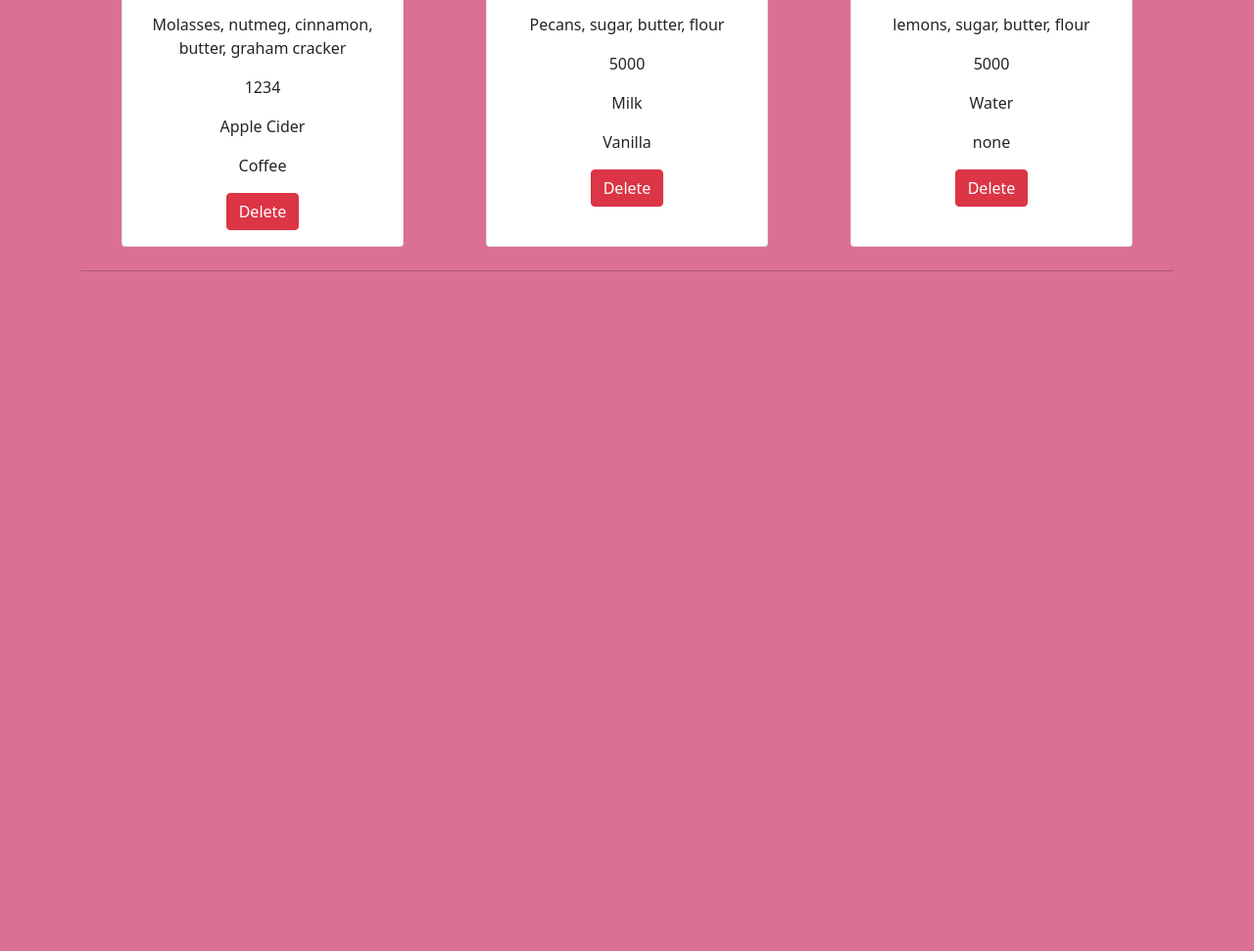
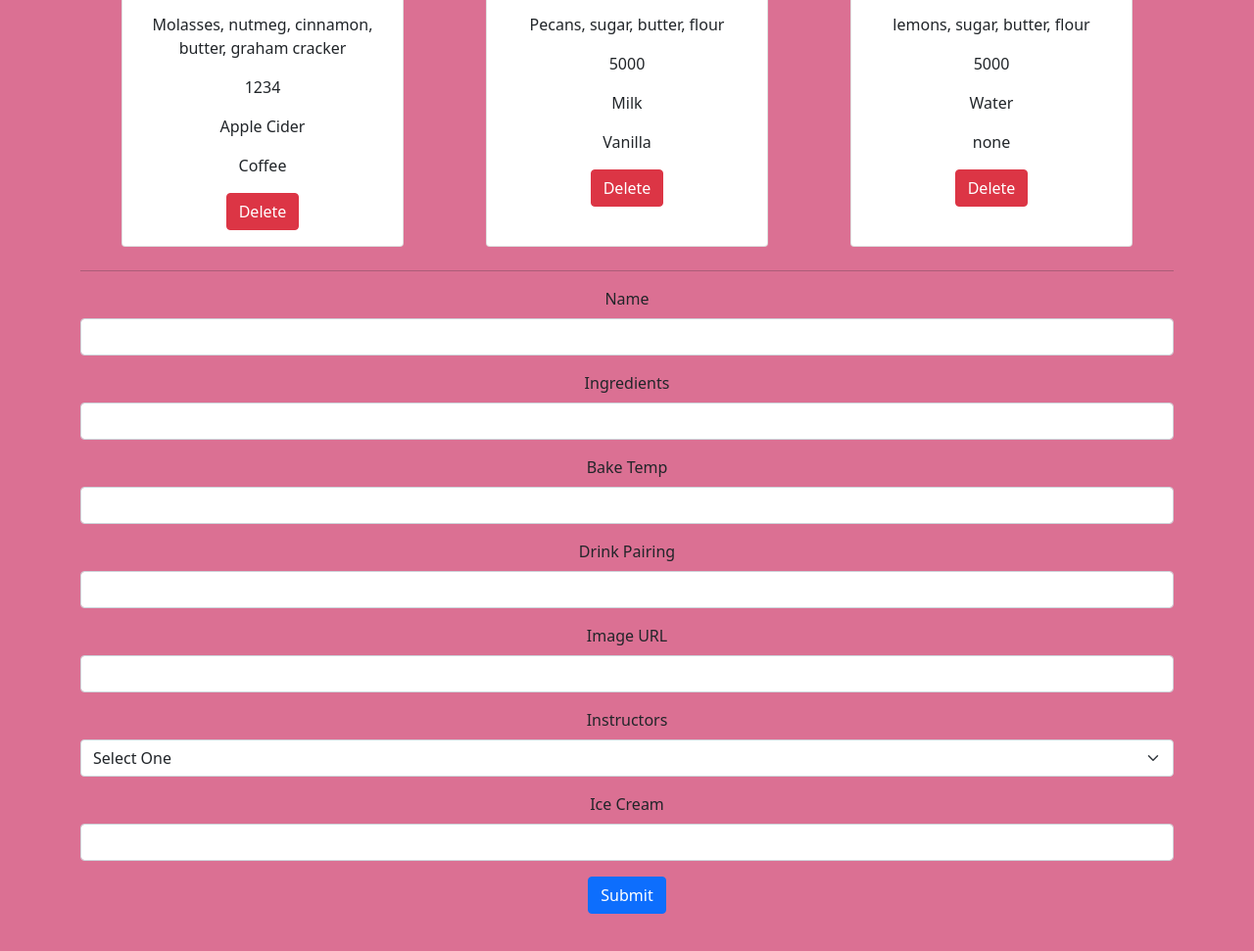
Before and after one commit to lindseysatterfield/event-listeners, a plain HTML site: page index.html in a window 1280 px wide. Shown: the part 818-1789 px from the top of the page at 98% size. Before the commit the page ends 1111 px from the top, so only its background shows below. Drawn offline with nearby package versions, Linux system fonts and the light colour scheme.

Commit message:
added form functionality

```diff
--- a/index.html
+++ b/index.html
@@ -17,7 +17,51 @@
     </div>
     <div id="pies" class="d-flex flex-wrap justify-content-around"></div>
     <hr>
-    <div class="pie-form"></div>
+    <div class="pie-form mb-5">
+      <form>
+        <div class="mb-3">
+          <label for="name" class="form-label">Name</label>
+          <input type="text" class="form-control" id="name" required>
+        </div>
+
+        <div class="mb-3">
+          <label for="ingredients" class="form-label">Ingredients</label>
+          <input type="text" class="form-control" id="ingredients" required>
+        </div>
+
+        <div class="mb-3">
+          <label for="bakeTemp" class="form-label">Bake Temp</label>
+          <input type="number" class="form-control" id="bakeTemp" required>
+        </div>
+
+        <div class="mb-3">
+          <label for="drinkPairing" class="form-label">Drink Pairing</label>
+          <input type="text" class="form-control" id="drinkPairing" required>
+        </div>
+
+        <div class="mb-3">
+          <label for="imageUrl" class="form-label">Image URL</label>
+          <input type="url" class="form-control" id="imageUrl" required>
+        </div>
+
+        <div class="mb-3">
+          <label for="instructors" class="form-label">Instructors</label>
+          <select class="form-select" aria-label="Default select example" id="instructor" type="select" required>
+            <option selected>Select One</option>
+            <option value="1">Dr. T</option>
+            <option value="2">Aja</option>
+            <option value="3">Trinity</option>
+            <option value="4">All</option>
+          </select>
+        </div>
+
+        <div class="mb-3">
+          <label for="iceCream" class="form-label">Ice Cream</label>
+          <input type="text" class="form-control" id="iceCream" required>
+        </div>
+        <button type="submit" class="btn btn-primary">Submit</button>
+      </form>
+    </div>
   </div>
   <script src="https://cdn.jsdelivr.net/npm/bootstrap@5.0.0-beta1/dist/js/bootstrap.bundle.min.js" integrity="sha384-ygbV9kiqUc6oa4msXn9868pTtWMgiQaeYH7/t7LECLbyPA2x65Kgf80OJFdroafW" crossorigin="anonymous"></script>
   <script src="main.js"></script>
--- a/main.js
+++ b/main.js
@@ -123,11 +123,44 @@ const handleButtonClick = (e) => {
 	}
 };
 
+// C in CRUD: Create new pies
+const getFormInfo = (e) => {
+	e.preventDefault(); // stop the page from refreshing
+
+	// grabbing all the values from the form field
+	const name = document.querySelector('#name').value;
+	const ingredients = document.querySelector('#ingredients').value;
+	const bakeTemp = document.querySelector('#bakeTemp').value;
+	const drinkPairing = document.querySelector('#drinkPairing').value;
+	const imageUrl = document.querySelector('#imageUrl').value;
+	const instructor = document.querySelector('#instructor').value;
+	const iceCream = document.querySelector('#iceCream').value;
+
+	// short hand object notation to add values to obj
+	const obj = {
+		name,
+		bakeTemp,
+		ingredients,
+		drinkPairing,
+		imageUrl,
+		instructor,
+		iceCream
+	};
+
+	pies.push(obj); // adds obj to the pies array
+
+	// rebuilding the DOM
+	pieBuilder(pies);
+
+	document.querySelector('form').reset(); // clears out the form after you submit a pie
+};
+
 const buttonEvents = () => {
 	document.querySelector('#All').addEventListener('click', handleButtonClick);
 	document.querySelector('#Doc').addEventListener('click', handleButtonClick);
 	document.querySelector('#Aja').addEventListener('click', handleButtonClick);
 	document.querySelector('#Trinity').addEventListener('click', handleButtonClick);
+	document.querySelector('form').addEventListener('submit', getFormInfo);
 
 	// allBtn.addEventListener('click', handleButtonClick);
 };
```
